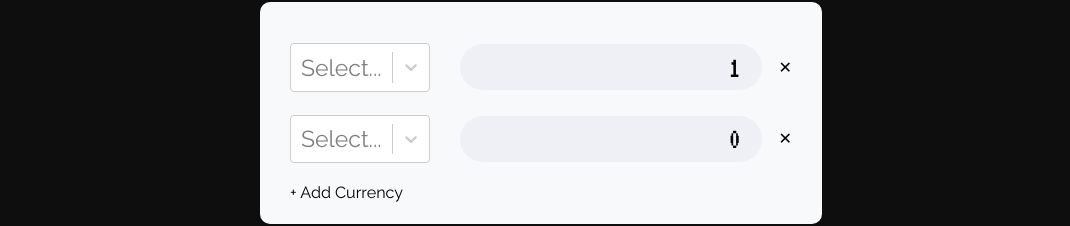
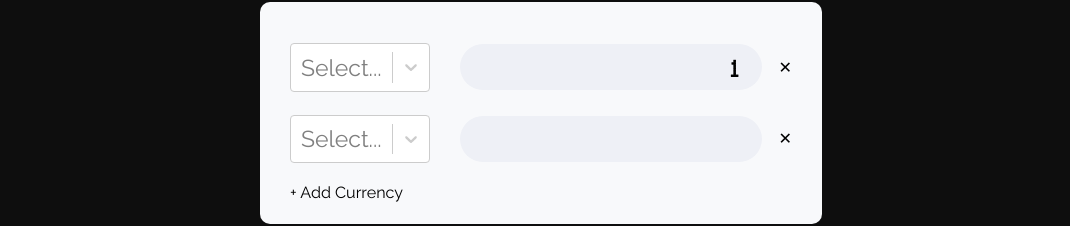
Before and after one commit to scc416/currency-converter, a React (Create React App) app: page / in a window 1280 px wide. Shown: the part 234-460 px from the top of the page, without its empty margins (99-1169 px from the left). Built offline with nearby package versions, Linux system fonts and the light colour scheme; no server answers.

Commit message:
make hardcode number as constant

```diff
--- a/src/constants.js
+++ b/src/constants.js
@@ -6,8 +6,11 @@ export const REMOVE_CURRENCY = "REMOVE_CURRENCY";
 export const SET_ERROR = "SET_ERROR";
 export const REMOVE_ERROR = "REMOVE_ERROR";
 
-export const ERROR_TOO_MANY_CURRENCIES = "You can have at most 10 currencies.";
-export const ERROR_TOO_LESS_CURRENCIES = "You need at least 2 currencies";
+export const MAX_NUM_CURRENCIES = 10;
+export const MIN_NUM_CURRENCIES = 2;
+
+export const ERROR_TOO_MANY_CURRENCIES = `You can have at most ${MAX_NUM_CURRENCIES} currencies.`;
+export const ERROR_TOO_LESS_CURRENCIES = `You need at least ${MIN_NUM_CURRENCIES} currencies`;
 
 export const INIT_VALUE = 1;
 export const INIT_INDEX = 0;
@@ -16,7 +19,7 @@ export const initState = {
   availableCurrencies: [],
   currencies: [
     { code: "hkd", value: INIT_VALUE },
-    { code: "cad", value: 0 },
+    { code: "cad", value: null },
   ],
   value: INIT_VALUE,
   rate: null,
--- a/src/hooks/useData.js
+++ b/src/hooks/useData.js
@@ -19,6 +19,8 @@ import {
   ERROR_TOO_LESS_CURRENCIES,
   INIT_VALUE,
   INIT_INDEX,
+  MAX_NUM_CURRENCIES,
+  MIN_NUM_CURRENCIES,
   availableCurrenciesURL,
   latestRatesURL,
   initState,
@@ -108,7 +110,7 @@ const useData = () => {
   };
 
   const addCurrency = () => {
-    const tooManyCurrencies = currencies.length >= 10;
+    const tooManyCurrencies = currencies.length >= MAX_NUM_CURRENCIES;
     if (tooManyCurrencies) {
       return dispatch({ type: SET_ERROR, error: ERROR_TOO_MANY_CURRENCIES });
     }
@@ -116,7 +118,7 @@ const useData = () => {
   };
 
   const deleteCurrency = (index) => {
-    const toLessCurrencies = currencies.length <= 2;
+    const toLessCurrencies = currencies.length <= MIN_NUM_CURRENCIES;
     if (toLessCurrencies) {
       return dispatch({ type: SET_ERROR, error: ERROR_TOO_LESS_CURRENCIES });
     }
```
